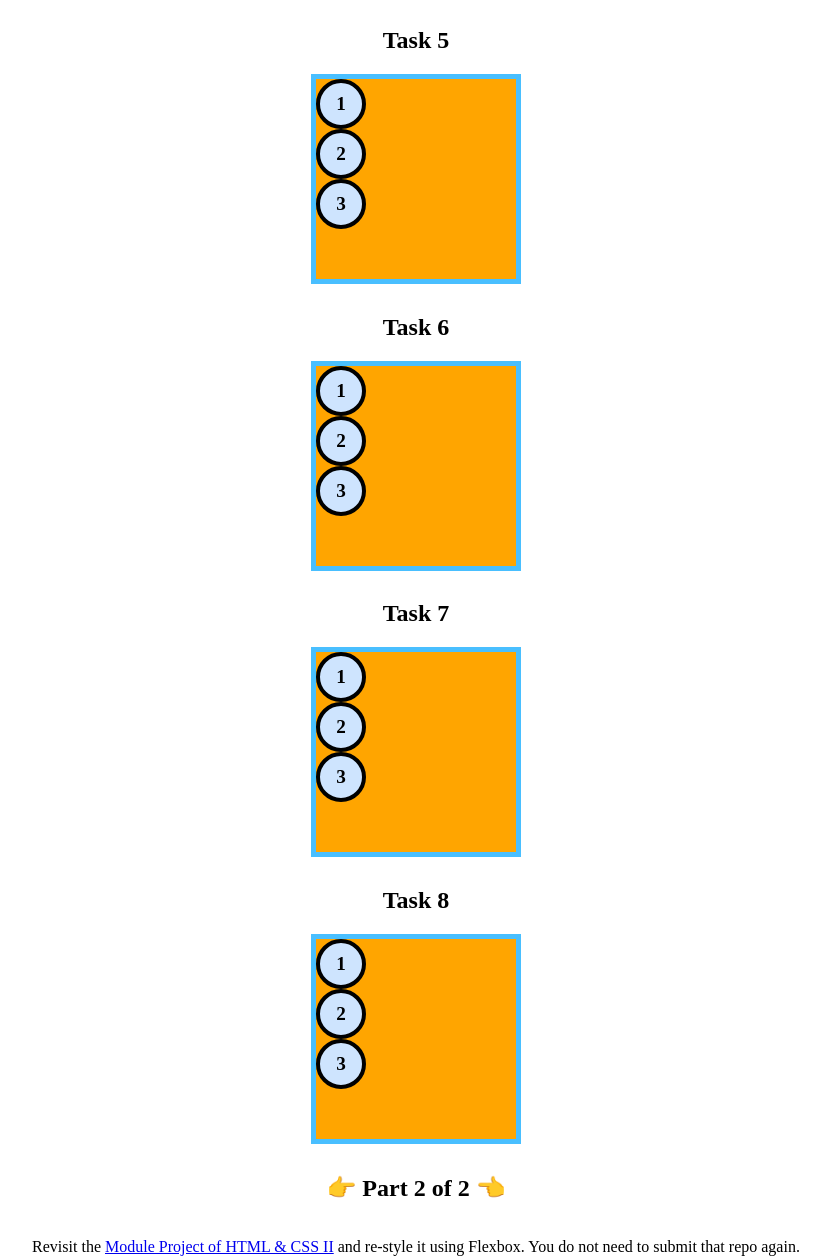
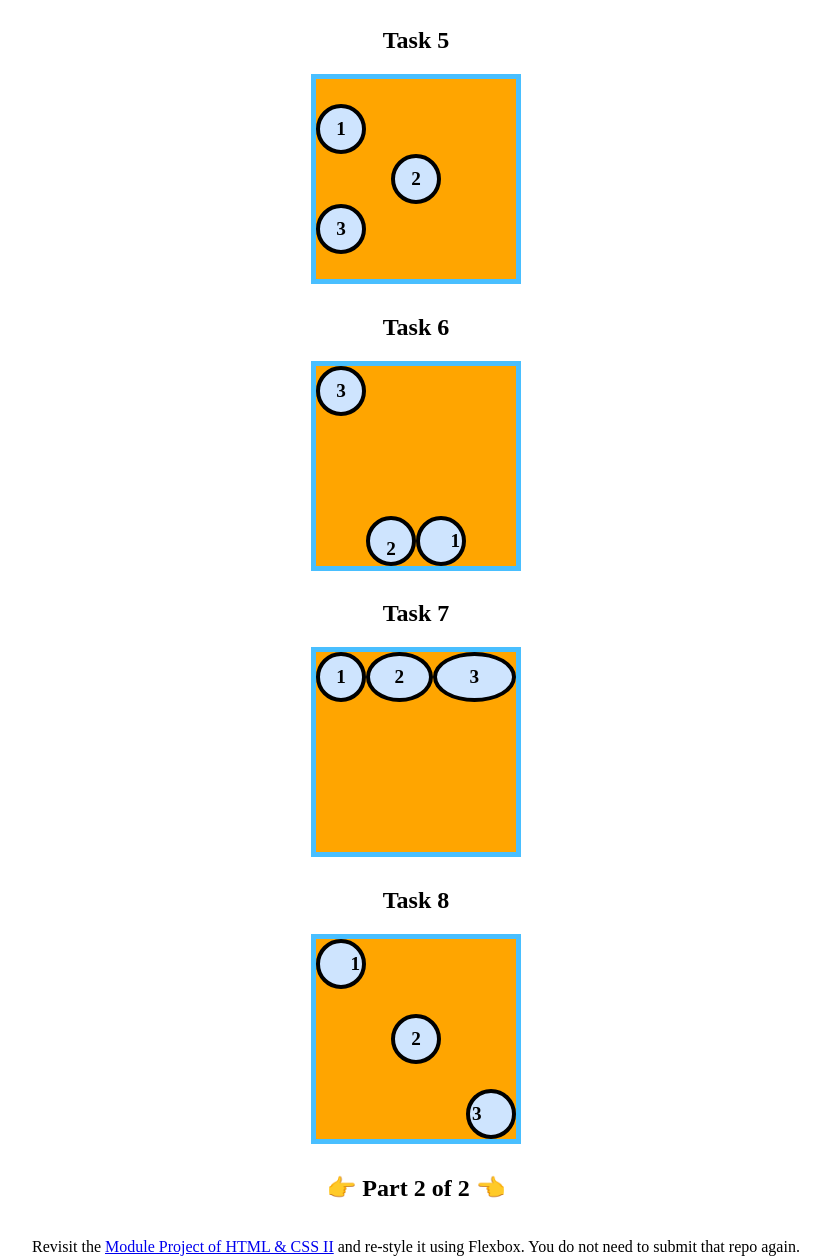
Before and after one commit to bloominstituteoftechnology/module-project-html-and-css-iii-git-chased, a plain HTML site: page index.html in a window 1280 px wide. Shown: the part 1446-2705 px from the top of the page, without its empty margins (224-1054 px from the left). Drawn offline with Linux system fonts and the light colour scheme.

Commit message:
finished

```diff
--- a/index.html
+++ b/index.html
@@ -57,20 +57,106 @@
 
     /* 👉 Task 1 - [HINT] only the flex container needs to be manipulated */
 
+      #flexContainer1 {
+        display: flex;
+        justify-content: space-around;
+
+      }
+
     /* 👉 Task 2 - [HINT] the flex container needs to change direction */
+
+    #flexContainer2 {
+        display: flex;
+        justify-content: space-between;
+        flex-direction: column;
+        align-items: center;
+    }
 
     /* 👉 Task 3 - [HINT] the flex direction can be reversed */
 
+    #flexContainer3 {
+        display: flex;
+
+        flex-direction: column-reverse;
+        align-items: flex-end;
+        justify-content: flex-end;
+    }
+
     /* 👉 Task 4 - [HINT] the flex items need a new order */
+
+    #flexContainer4 {
+        display: flex;
+        justify-content: space-around;
+        align-items: flex-end;
+      }
 
     /* 👉 Task 5 - [HINT] research align-self */
 
+    #flexContainer5 {
+        display: flex;
+        justify-content: center;
+        flex-direction: column;
+      }
+      #flexContainer5 .flexItem:nth-child(2){
+
+        align-self: center;
+      }
+
     /* 👉 Task 6 - [HINT] flex items can be flex containers */
 
+    #flexContainer6 {
+        display: flex;
+
+        flex-direction: row-reverse;
+        align-items: flex-end;
+        justify-content: flex-end;
+    }
+    #flexContainer6 .flexItem:nth-child(3) {
+
+        align-self: flex-start;
+      }
+      #flexContainer6 .flexItem:nth-child(1) {
+
+        justify-content: flex-end;
+      }
+      #flexContainer6 .flexItem:nth-child(2) {
+
+        align-items: flex-end;
+      }
     /* 👉 Task 7 - [HINT] research flex-grow */
+
+      #flexContainer7 {
+        display: flex;
+        justify-content: row;
+      }
+
+     #flexContainer7 .flexItem:nth-child(1) {
+        flex-grow: 0;
+      }
+      #flexContainer7 .flexItem:nth-child(2) {
+        flex-grow: 1;
+      }
+      #flexContainer7 .flexItem:nth-child(3) {
+        flex-grow: 2;
+      }
 
     /* 👉 Task 8 - [HINT] you got this! */
 
+    #flexContainer8 {
+      display: flex;
+      justify-content: space-between;
+    }
+
+    #flexContainer8 .flexItem:nth-child(1) {
+      justify-content: flex-end;
+      }
+      #flexContainer8 .flexItem:nth-child(2) {
+        align-self: center;
+      }
+      #flexContainer8 .flexItem:nth-child(3) {
+        align-self: flex-end;
+        justify-content: flex-start;
+      }
 
     /*
     👉 Part 2 of 2 👈
```
Also changed, not shown: 1 other file.
